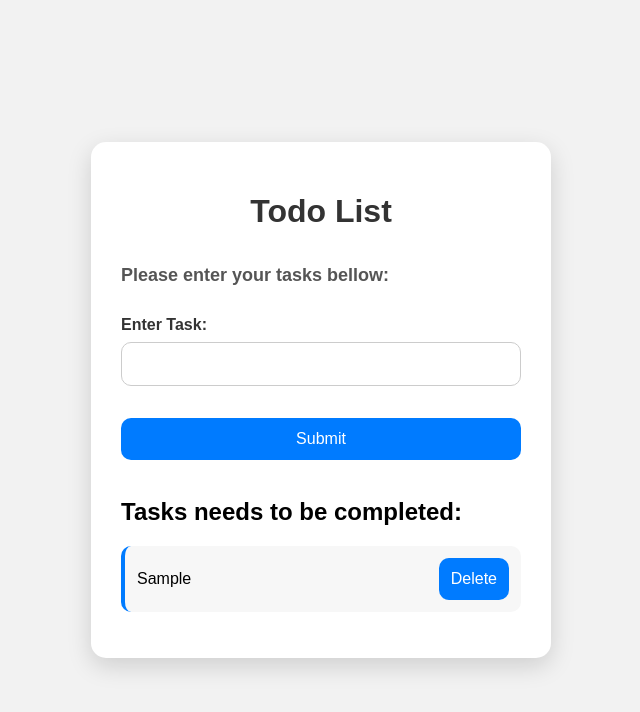
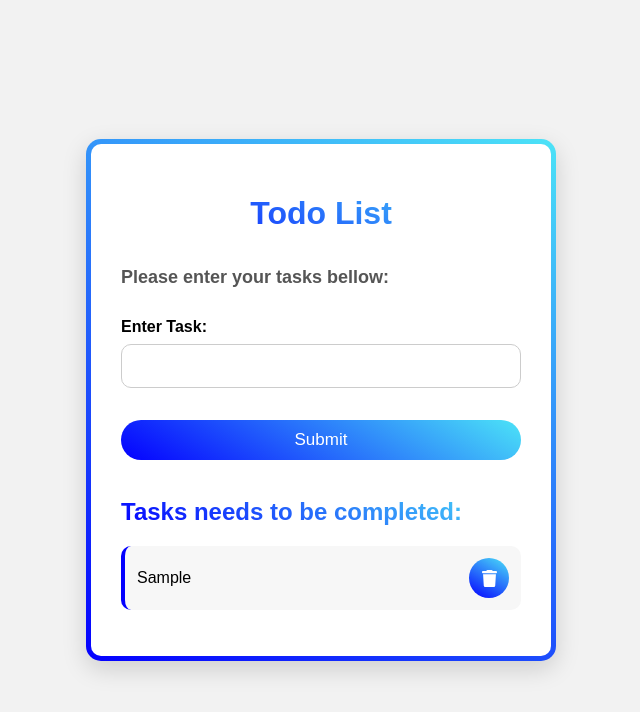
Before and after one commit to Muhammad-Mahad111/JS-Assignment-Todo-List, a plain HTML site: page index.html in a window 1280 px wide. Both pictures are taken after typing "Sample" into the empty fields and a click on the button "Submit". Shown: the whole page, without its empty margins (319-959 px from the left). Drawn offline with Linux system fonts and the light colour scheme.

Commit message:
buttons and their theme

```diff
--- /dev/null
+++ b/btn.css
@@ -0,0 +1,104 @@
+/* Submit Button  */
+/* From Uiverse.io by niat786 */
+.button {
+ border: none;
+ color: #fff;
+ background-image: linear-gradient(30deg, #0400ff, #4ce3f7);
+ border-radius: 20px;
+ background-size: 100% auto;
+ font-family: inherit;
+ font-size: 17px;
+ padding: 0.6em 1.5em;
+}
+
+.button:hover {
+ background-position: right center;
+ background-size: 200% auto;
+ -webkit-animation: pulse 2s infinite;
+ animation: pulse512 1.5s infinite;
+}
+
+@keyframes pulse512 {
+ 0% {
+  box-shadow: 0 0 0 0 #05bada66;
+ }
+
+ 70% {
+  box-shadow: 0 0 0 10px rgb(218 103 68 / 0%);
+ }
+
+ 100% {
+  box-shadow: 0 0 0 0 rgb(218 103 68 / 0%);
+ }
+}
+
+/* Delete Button  */
+/* From Uiverse.io by aaronross1 */
+.delete-button {
+  width: 40px;
+  height: 40px;
+  border-radius: 50%;
+  /* background-color: rgb(20, 20, 20); */
+  /* background-color: #4ce3f7; */
+  background-image: linear-gradient(30deg, #0400ff, #4ce3f7);;
+  border: none;
+  font-weight: 600;
+  display: flex;
+  align-items: center;
+  justify-content: center;
+  /* box-shadow: 0px 0px 20px rgba(0, 0, 0, 0.164); */
+  box-shadow: #4ce3f7;
+  cursor: pointer;
+  transition-duration: 0.3s;
+  overflow: hidden;
+  position: relative;
+}
+
+.delete-svgIcon {
+  width: 15px;
+  transition-duration: 0.3s;
+}
+
+.delete-svgIcon path {
+  fill: white;
+}
+
+.delete-button:hover {
+  width: 90px;
+  border-radius: 50px;
+  transition-duration: 0.3s;
+  background-image: none;
+  background-color: rgb(255, 69, 69);
+  align-items: center;
+}
+
+.delete-button:hover .delete-svgIcon {
+  width: 20px;
+  transition-duration: 0.3s;
+  transform: translateY(60%);
+  -webkit-transform: rotate(360deg);
+  -moz-transform: rotate(360deg);
+  -o-transform: rotate(360deg);
+  -ms-transform: rotate(360deg);
+  transform: rotate(360deg);
+}
+
+.delete-button::before {
+  display: none;
+  content: "Delete";
+  color: white;
+  transition-duration: 0.3s;
+  font-size: 2px;
+}
+
+.delete-button:hover::before {
+  display: block;
+  padding-right: 10px;
+  font-size: 13px;
+  opacity: 1;
+  transform: translateY(0px);
+  transition-duration: 0.3s;
+}
+
+
+/* ---------------------------------------------------------------- */
--- a/index.html
+++ b/index.html
@@ -5,6 +5,7 @@
     <meta name="viewport" content="width=device-width, initial-scale=1.0" />
     <title>Todo List</title>
     <link rel="stylesheet" href="./style.css" />
+    <link rel="stylesheet" href="./btn.css">
   </head>
   <body>
     <div class="main-container">
@@ -16,7 +17,7 @@
           <input type="text" id="todoTask" />
         </label>
         <p id="error"></p>
-        <button>Submit</button>
+        <button class="button">Submit</button>
       </form>
       <br />
       <h2 id="todoListH2">Tasks needs to be completed:</h2>
--- a/script.js
+++ b/script.js
@@ -26,7 +26,14 @@ function showTodo() {
   }
   for (let i = 0; i < todoArray.length; i++) {
     todoList.innerHTML += `
-    <li><span>${todoArray[i]}</span><button class="delete-btn" onclick="deleteTodo(${i})">Delete</button></li>`;
+    <li><span>${todoArray[i]}</span><!-- From Uiverse.io by aaronross1 -->
+      <button class="delete-button"  onclick="deleteTodo(${i})">
+        <svg class="delete-svgIcon" viewBox="0 0 448 512">
+            <path d="M135.2 17.7L128 32H32C14.3 32 0 46.3 0 64S14.3 96 32 96H416c17.7 0 32-14.3 32-32s-14.3-32-32-32H320l-7.2-14.3C307.4 6.8 296.3 0 284.2 0H163.8c-12.1 0-23.2 6.8-28.6 17.7zM416 128H32L53.2 467c1.6 25.3 22.6 45 47.9 45H346.9c25.3 0 46.3-19.7 47.9-45L416 128z"></path>
+        </svg>
+      </button>
+    </li>`;
+    // <button class="delete-btn" onclick="deleteTodo(${i})">Delete</button>
   }
 }
 showTodo();
--- a/style.css
+++ b/style.css
@@ -1,11 +1,10 @@
 :root {
-  --primary-color: #007bff;
-  --primary-hover: #0056b3;
+  --primary-color: #0400ff;
+  /* --primary-hover: #0056b3; */
   --background-color: #f2f2f2;
   --card-color: #ffffff;
   --input-background: #f7f7f7;
   --border-color: #cccccc;
-  --text-color: #333333;
   --secondary-text: #555555;
   --border-radius: 10px;
 }
@@ -20,12 +19,25 @@ body {
   margin: 0;
 }
 
-.main-container {
+/* .main-container {
   width: 400px;
   background-color: var(--card-color);
   padding: 30px;
   border-radius: 15px;
   box-shadow: 0 8px 25px rgba(0, 0, 0, 0.15);
+} */
+
+.main-container {
+  width: 400px;
+  background-color: var(--card-color);
+  padding: 30px;
+  box-shadow: 0 8px 25px rgba(0, 0, 0, 0.15);
+  border: 5px solid transparent;
+  border-radius: 15px;
+  background-image: linear-gradient(var(--card-color), var(--card-color)),
+                    linear-gradient(30deg, #0400ff, #4ce3f7);
+  background-origin: border-box;
+  background-clip: padding-box, border-box;
 }
 
 .form {
@@ -37,7 +49,10 @@ body {
 .form h1 {
   text-align: center;
   margin-bottom: 5px;
-  color: var(--text-color);
+  background: linear-gradient(30deg, #0400ff, #4ce3f7);
+  background-clip: text;
+  -webkit-background-clip: text;
+  -webkit-text-fill-color: transparent;
 }
 
 .form h2 {
@@ -66,7 +81,7 @@ input:focus {
   border-color: var(--primary-color);
 }
 
-button {
+/* button {
   padding: 12px;
   border: none;
   border-radius: var(--border-radius);
@@ -74,12 +89,12 @@ button {
   color: white;
   font-size: 16px;
   cursor: pointer;
-}
+} */
 
-button:hover {
+/* button:hover {
   background-color: var(--primary-hover);
   transition: 0.3s ease;
-}
+} */
 
 #todoList {
   padding-left: 0;
@@ -95,6 +110,7 @@ button:hover {
   margin-bottom: 8px;
   border-radius: var(--border-radius);
   border-left: 4px solid var(--primary-color);
+
 }
 
 /* #todoList li span::before {
@@ -105,6 +121,12 @@ button:hover {
 
 #error {
   margin: 1px;
+}
+#todoListH2 {
+  background: linear-gradient(30deg, #0400ff, #4ce3f7);
+  background-clip: text;
+  -webkit-background-clip: text;
+  -webkit-text-fill-color: transparent;
 }
 
 @media (max-width: 600px) {
```
